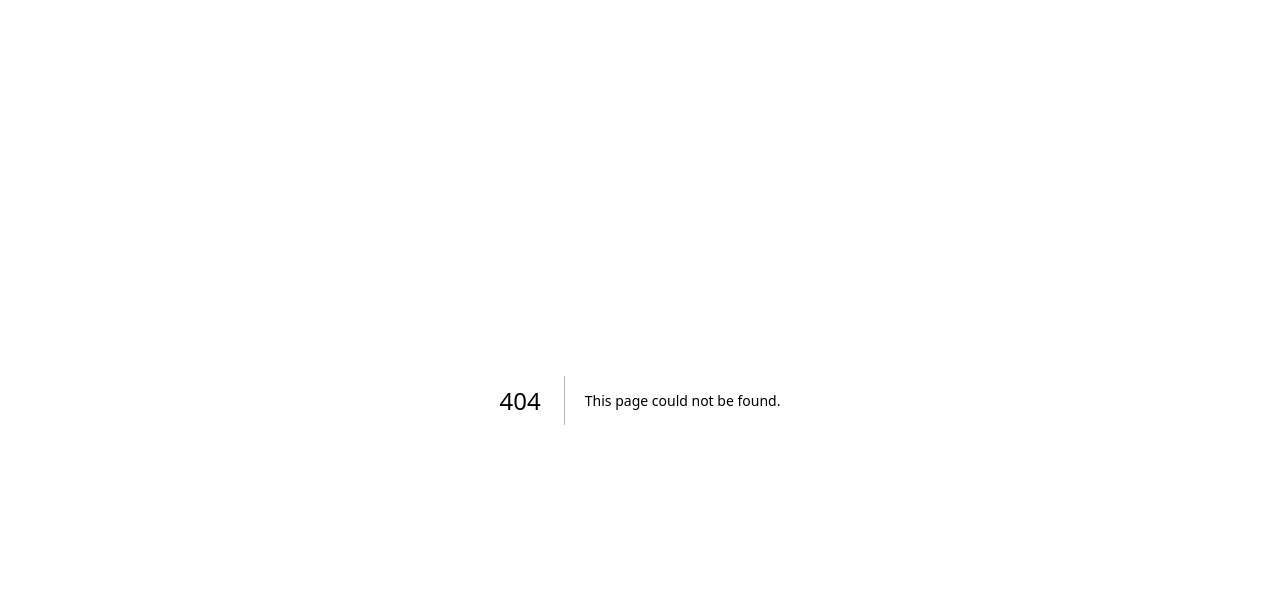
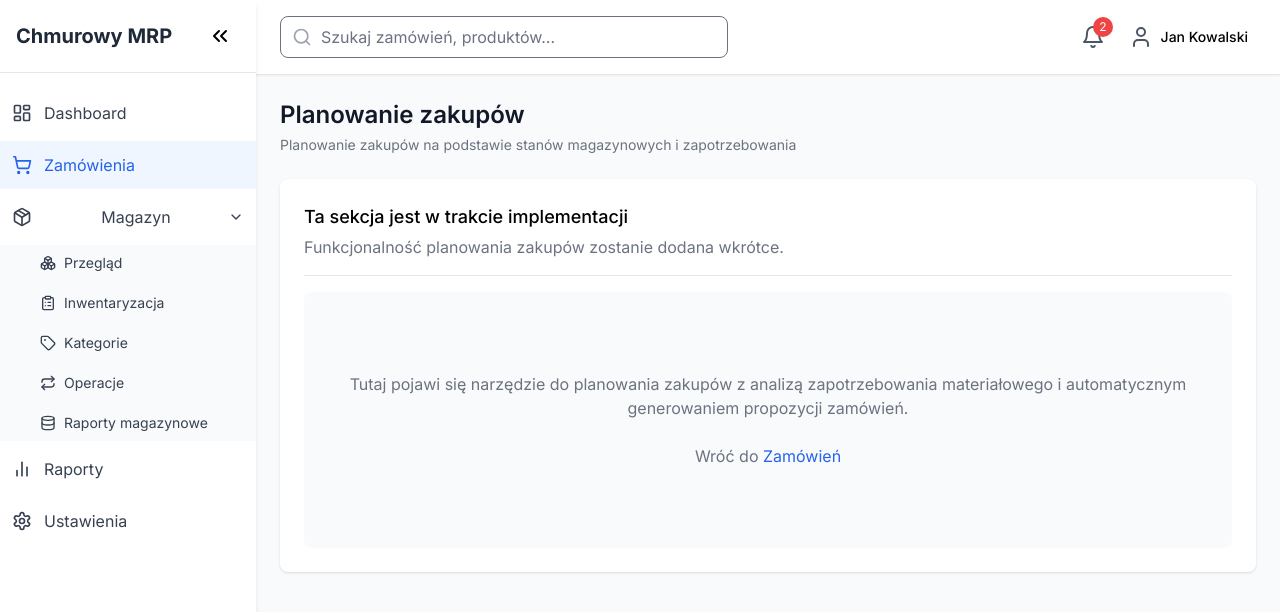
Before and after one commit to djmisieq/chmurowy-system-mrp, a Next.js app: page /orders/planning in a window 1280 px wide. Before the commit this address had no page. Shown: the top 612 px of the page. Built offline with nearby package versions, Linux system fonts and the light colour scheme.

Commit message:
Dodanie podstawowego widoku planowania zakupów

```diff
--- /dev/null
+++ b/src/app/orders/planning/page.tsx
@@ -0,0 +1,32 @@
+"use client";
+
+import React from 'react';
+import MainLayout from '../../../components/layout/MainLayout';
+
+const OrderPlanningPage = () => {
+  return (
+    <MainLayout>
+      <div className="mb-6">
+        <h2 className="text-2xl font-semibold text-gray-900">Planowanie zakupów</h2>
+        <p className="mt-1 text-sm text-gray-500">Planowanie zakupów na podstawie stanów magazynowych i zapotrzebowania</p>
+      </div>
+
+      <div className="bg-white shadow rounded-lg p-6">
+        <div className="border-b pb-4 mb-4">
+          <h3 className="text-lg font-medium">Ta sekcja jest w trakcie implementacji</h3>
+          <p className="text-gray-500 mt-1">Funkcjonalność planowania zakupów zostanie dodana wkrótce.</p>
+        </div>
+
+        <div className="flex justify-center items-center h-64 bg-gray-50 rounded-lg">
+          <p className="text-gray-500 text-center px-4">
+            Tutaj pojawi się narzędzie do planowania zakupów z analizą zapotrzebowania materiałowego i automatycznym generowaniem propozycji zamówień.
+            <br /><br />
+            Wróć do <a href="/orders" className="text-blue-600 hover:underline">Zamówień</a>
+          </p>
+        </div>
+      </div>
+    </MainLayout>
+  );
+};
+
+export default OrderPlanningPage;
```
